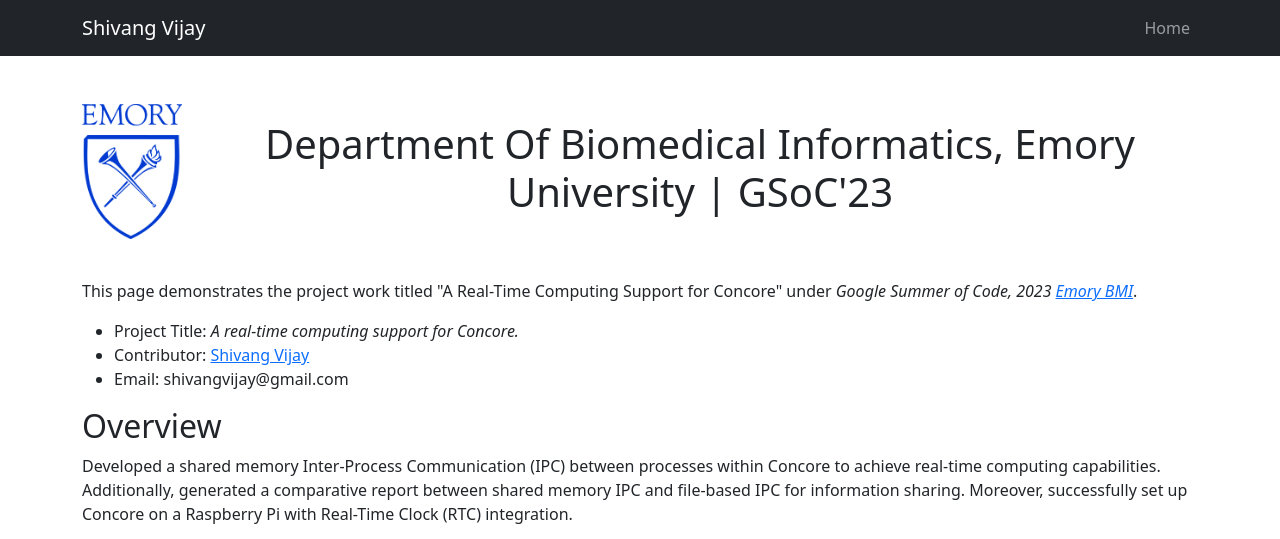
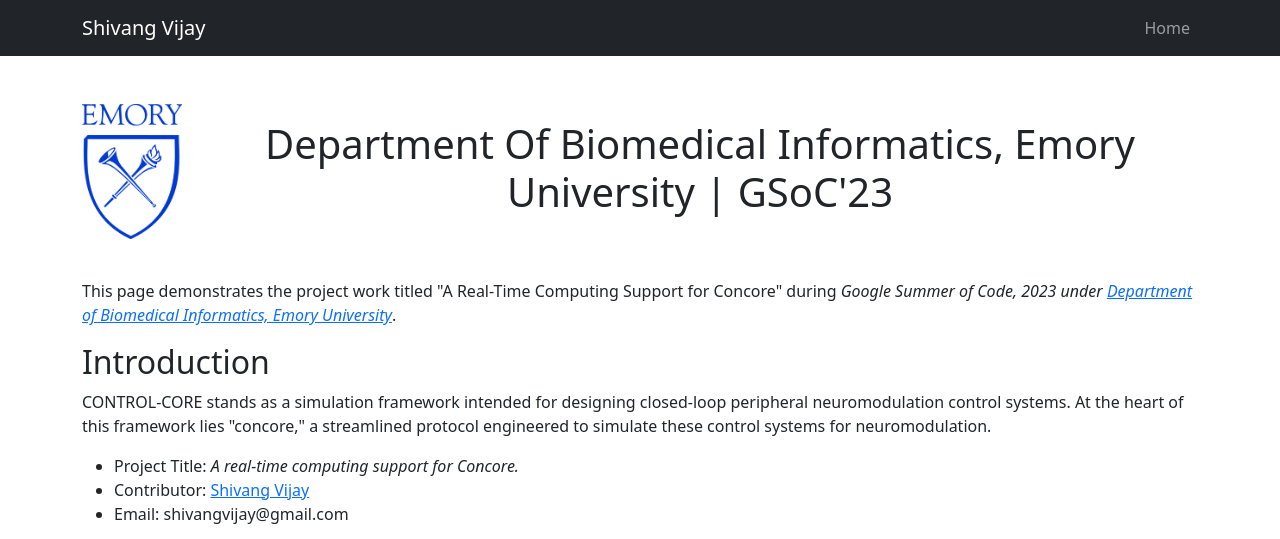
Before and after one commit to shivangv6/shivangvijay, a plain HTML site: page GSoC/index.html in a window 1280 px wide. Shown: the top 539 px of the page. Drawn offline with nearby package versions, Linux system fonts and the light colour scheme.

Commit message:
Chnages suggested by pradeeban

```diff
--- a/GSoC/index.html
+++ b/GSoC/index.html
@@ -59,10 +59,15 @@
                     </center>
 
                     <p><br></p>
-                    <p>This page demonstrates the project work titled "A Real-Time Computing Support for Concore" under
-                        <em>Google Summer of Code, 2023 <a href="https://github.com/ControlCore-Project">Emory
-                                BMI</a></em>.
+                    <p>This page demonstrates the project work titled "A Real-Time Computing Support for Concore" during
+                        <em>Google Summer of Code, 2023 under <a
+                                href="https://github.com/ControlCore-Project">Department of Biomedical Informatics,
+                                Emory University</a></em>.
                     </p>
+                    <h2>Introduction</h2>
+                    <p>CONTROL-CORE stands as a simulation framework intended for designing closed-loop peripheral
+                        neuromodulation control systems. At the heart of this framework lies "concore," a streamlined
+                        protocol engineered to simulate these control systems for neuromodulation.</p>
                     <!-- <p><br></p> -->
                     <ul>
                         <li>Project Title: <em>A real-time computing support for Concore.</em></li>
```
